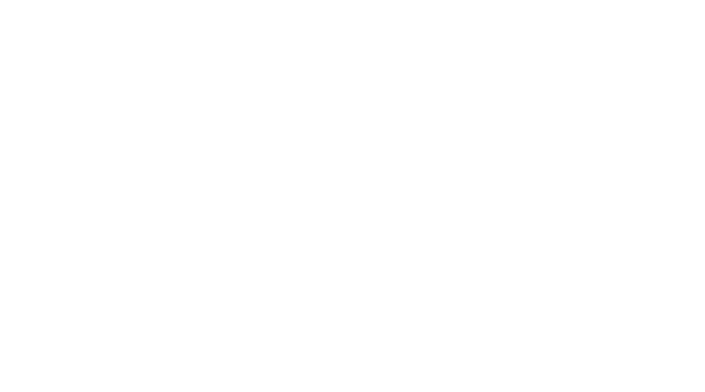
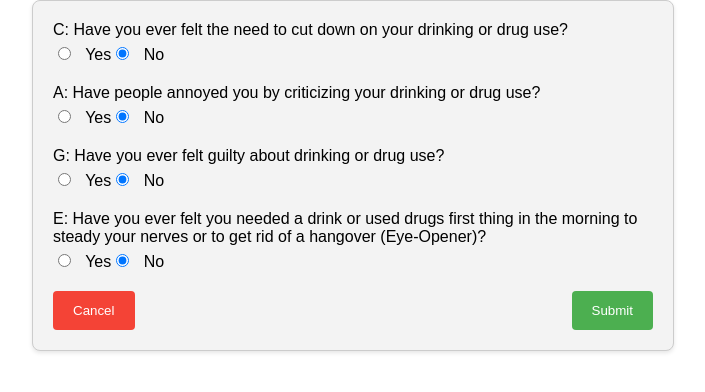
Before and after one commit to oliviahealth/Navigator, a React (Vite) app: page /cage-screening in a window 1280 px wide. Before the commit this address had no page. Shown: the top 392 px of the page, without its empty margins (287-992 px from the left). Built offline with nearby package versions, Linux system fonts and the light colour scheme.

Commit message:
Completed CAGE-Aid Screening Tool form in Substance Use Assessments tab.

```diff
--- a/src/App.jsx
+++ b/src/App.jsx
@@ -14,6 +14,7 @@
 import Pregnancy from './components/Pregnancy'
 import AddictionBeliefScale from './components/AddictionBeliefScale'
 import AddPatientModal from './components/AddPatient';
+import CageScreening from './components/CageScreening'
 
 const App = () => {
   return (
@@ -33,6 +34,7 @@
         <Route path="/pregnancy" element={<Pregnancy />} />
         <Route path="/addiction-belief-scale" element={<AddictionBeliefScale />} />
         <Route path="/add-patient" element={<AddPatientModal />} />
+        <Route path="/cage-screening" element={<CageScreening />} />
       </Routes>
     </Router>
   );
--- /dev/null
+++ b/src/components/CageScreening.jsx
@@ -0,0 +1,69 @@
+import React, { useState } from 'react';
+import styles from '../styles/CageScreening.module.css';
+
+const CageScreening = ({ onSubmit, onCancel }) => {
+  const [answers, setAnswers] = useState({
+    c: 'no',
+    a: 'no',
+    g: 'no',
+    e: 'no'
+  });
+
+  const handleInputChange = (e) => {
+    const { name, value } = e.target;
+    setAnswers({ ...answers, [name]: value });
+  };
+
+  const handleSubmit = (e) => {
+    e.preventDefault();
+    const isSubstanceUseDisorder = Object.values(answers).some(answer => answer === 'yes');
+    if (isSubstanceUseDisorder) {
+      window.alert("Indicates a possible substance use disorder and a need for further testing.");
+    } else {
+      window.alert("Does not indicate a possible substance use disorder and no need for further testing.");
+    }
+  };
+
+  const handleCancel = () => {
+    window.history.back();
+};
+
+  return (
+    <form className={styles.cageScreening} onSubmit={handleSubmit}>
+      <div className={styles.question}>
+        <label>C: Have you ever felt the need to cut down on your drinking or drug use?</label>
+        <div>
+          <input type="radio" name="c" value="yes" onChange={handleInputChange} checked={answers.c === 'yes'} /> Yes
+          <input type="radio" name="c" value="no" onChange={handleInputChange} checked={answers.c === 'no'} /> No
+        </div>
+      </div>
+      <div className={styles.question}>
+        <label>A: Have people annoyed you by criticizing your drinking or drug use?</label>
+        <div>
+          <input type="radio" name="a" value="yes" onChange={handleInputChange} checked={answers.a === 'yes'} /> Yes
+          <input type="radio" name="a" value="no" onChange={handleInputChange} checked={answers.a === 'no'} /> No
+        </div>
+      </div>
+      <div className={styles.question}>
+        <label>G: Have you ever felt guilty about drinking or drug use?</label>
+        <div>
+          <input type="radio" name="g" value="yes" onChange={handleInputChange} checked={answers.g === 'yes'} /> Yes
+          <input type="radio" name="g" value="no" onChange={handleInputChange} checked={answers.g === 'no'} /> No
+        </div>
+      </div>
+      <div className={styles.question}>
+        <label>E: Have you ever felt you needed a drink or used drugs first thing in the morning to steady your nerves or to get rid of a hangover (Eye-Opener)?</label>
+        <div>
+          <input type="radio" name="e" value="yes" onChange={handleInputChange} checked={answers.e === 'yes'} /> Yes
+          <input type="radio" name="e" value="no" onChange={handleInputChange} checked={answers.e === 'no'} /> No
+        </div>
+      </div>
+      <div className={styles.actions}>
+        <button type="button" onClick={handleCancel} className={styles.cancelButton}>Cancel</button>
+        <button type="submit" className={styles.submitButton}>Submit</button>
+      </div>
+    </form>
+  );
+};
+
+export default CageScreening;
--- a/src/components/ClientDashboard.jsx
+++ b/src/components/ClientDashboard.jsx
@@ -8,7 +8,7 @@
 import { FontAwesomeIcon } from '@fortawesome/react-fontawesome';
 import { faCheckCircle, faChevronRight } from '@fortawesome/free-solid-svg-icons';
 import PatientDemographics from "./PatientDemographics";
-import AppointmentLogModal from './ConsentForm/AppointmentLogModal.jsx';
+// import AppointmentLogModal from './ConsentForm/AppointmentLogModal.jsx';
 
 const ClientDashboard = () => {
 const navigate = useNavigate();
@@ -226,6 +226,11 @@
                 <Link to="/addiction-belief-scale" className={styles["dropdown-item"]}>
                     <span className={styles.highlighted}>Addiction Belief Scale</span>
                 </Link>
+                </div>
+                <div className={styles["dropdown-item"]}>
+                <Link to="/cage-screening" className={styles["dropdown-item"]}>
+                    <span className={styles.highlighted}>CAGE-Aid Screening Tool</span>
+                </Link>
             </div>
             </div>
             )}
--- /dev/null
+++ b/src/styles/CageScreening.module.css
@@ -0,0 +1,44 @@
+.cageScreening {
+    max-width: 600px;
+    margin: auto;
+    padding: 20px;
+    background: #f3f3f3;
+    border-radius: 8px;
+    box-shadow: 0 2px 4px rgba(0, 0, 0, 0.1);
+  }
+
+  .question {
+    margin-bottom: 20px;
+  }
+
+  .question label {
+    display: block;
+    margin-bottom: 5px;
+  }
+
+  .question input[type="radio"] {
+    margin-right: 10px;
+  }
+
+  .actions {
+    display: flex;
+    justify-content: space-between;
+  }
+
+  .submitButton,
+  .cancelButton {
+    padding: 10px 20px;
+    border: none;
+    border-radius: 4px;
+    cursor: pointer;
+  }
+
+  .submitButton {
+    background-color: #4CAF50;
+    color: white;
+  }
+
+  .cancelButton {
+    background-color: #f44336;
+    color: white;
+  }
```
